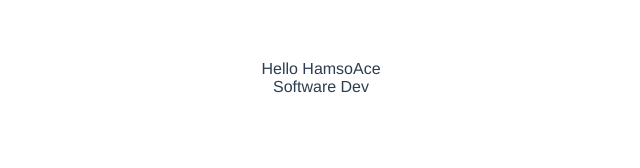
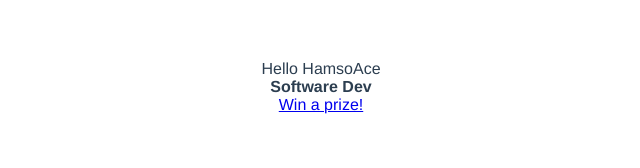
Before and after one commit to hamsoace/HamsoVue, a Vue app: page / in a window 1280 px wide. Shown: the top 168 px of the page, without its empty margins (319-959 px from the left). Built offline with nearby package versions, Linux system fonts and the light colour scheme.

Commit message:
html rendering

```diff
--- a/src/App.vue
+++ b/src/App.vue
@@ -1,6 +1,8 @@
 <template>
   <div>{{greet}} {{name}}</div>
-  <div v-text="career"></div>
+  <div v-html="career"></div>
+  <div v-html="hack"></div>
+
 </template>
 
 <script>
@@ -12,7 +14,8 @@ export default {
     return{
       greet: "Hello",
       name: "HamsoAce",
-      career: "Software Dev",
+      career: "<b>Software Dev</b>",
+      hack: `<a href="github.com/hamsoace" onclick="alert('You have been hacked!')">Win a prize!</a>`,
     }
   }
 
```
